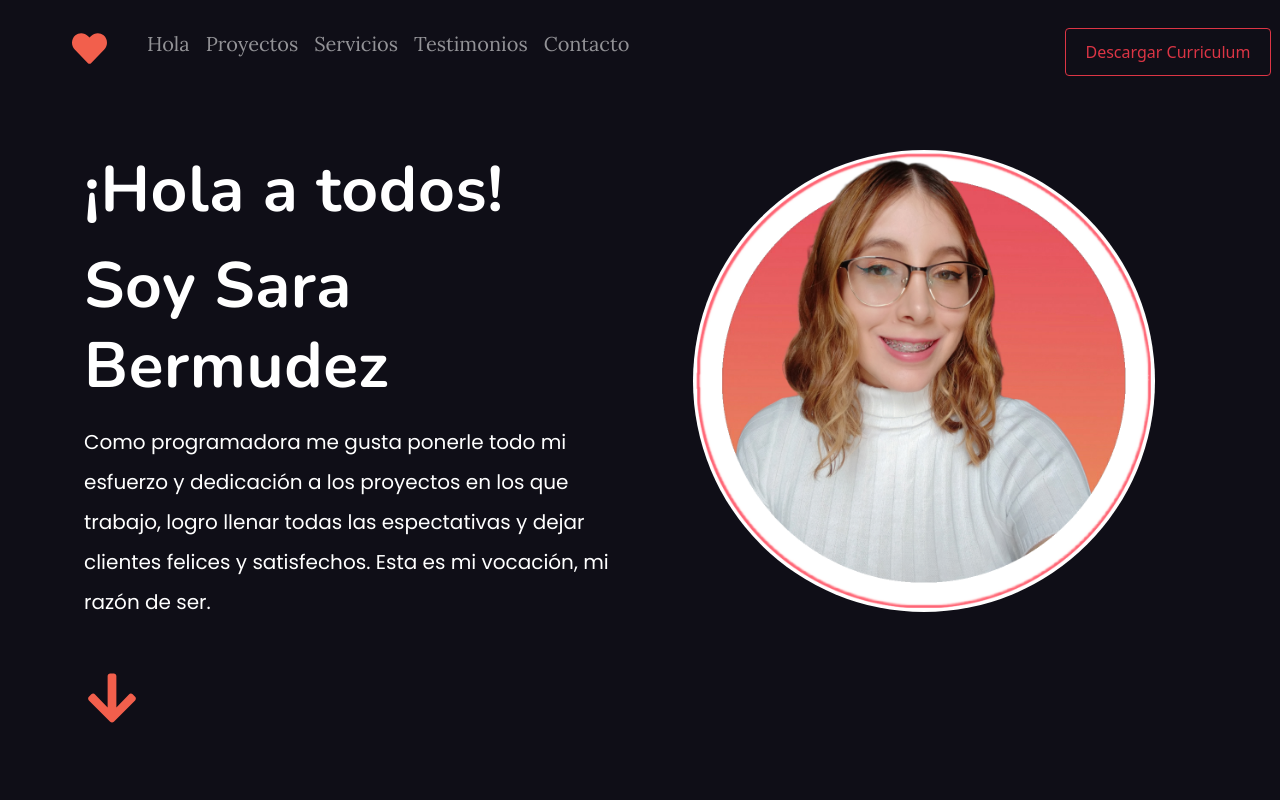
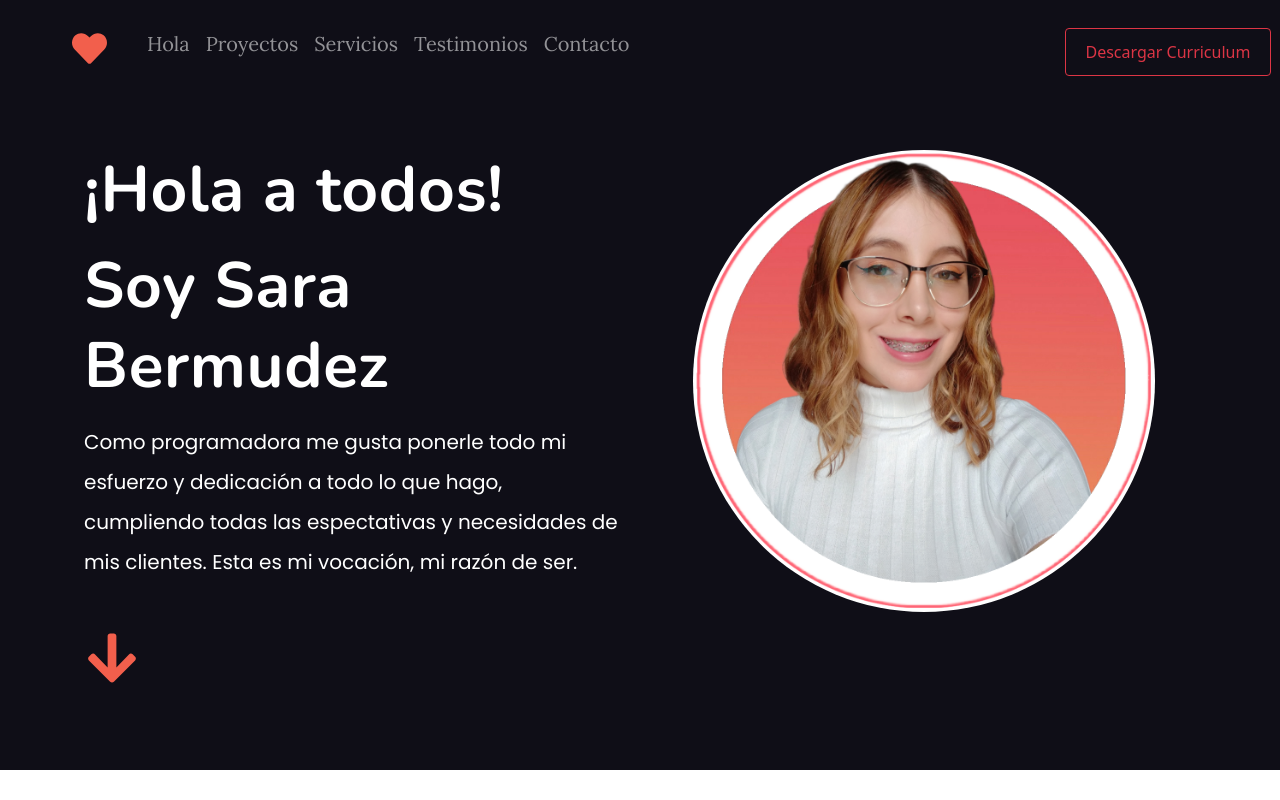
Before and after one commit to SaraBermudez4/MiPortafolio, a React app: page / in a window 1280 px wide. Shown: the top 800 px of the page. Built offline with nearby package versions, Linux system fonts and the light colour scheme; a web font is replaced by a local one; what webfontloader would draw is missing.

Commit message:
Cambio del header y correción de los botones del proyecto

```diff
--- a/src/components/Header.jsx
+++ b/src/components/Header.jsx
@@ -60,7 +60,7 @@ const Header = () => {
                         <StyledTitulo2><Headline4 name="¡Hola a todos!" /></StyledTitulo2>
                         <StyledTitulo1><Headline1 name="Soy Sara Bermudez" /></StyledTitulo1>
                         <StyledTitulo2><Headline4 name="Soy Sara Bermudez" /></StyledTitulo2>
-                        <p className="intento">Como programadora me gusta ponerle todo mi esfuerzo y dedicación a los proyectos en los que trabajo, logro llenar todas las espectativas y dejar clientes felices y satisfechos. Esta es mi vocación, mi razón de ser. </p>
+                        <p className="intento">Como programadora me gusta ponerle todo mi esfuerzo y dedicación a todo lo que hago, cumpliendo todas las espectativas y necesidades de mis clientes. Esta es mi vocación, mi razón de ser. </p>
                         <a href="#projects" >
                             <StyledIcon icon={faArrowDown} />
                         </a>
```
